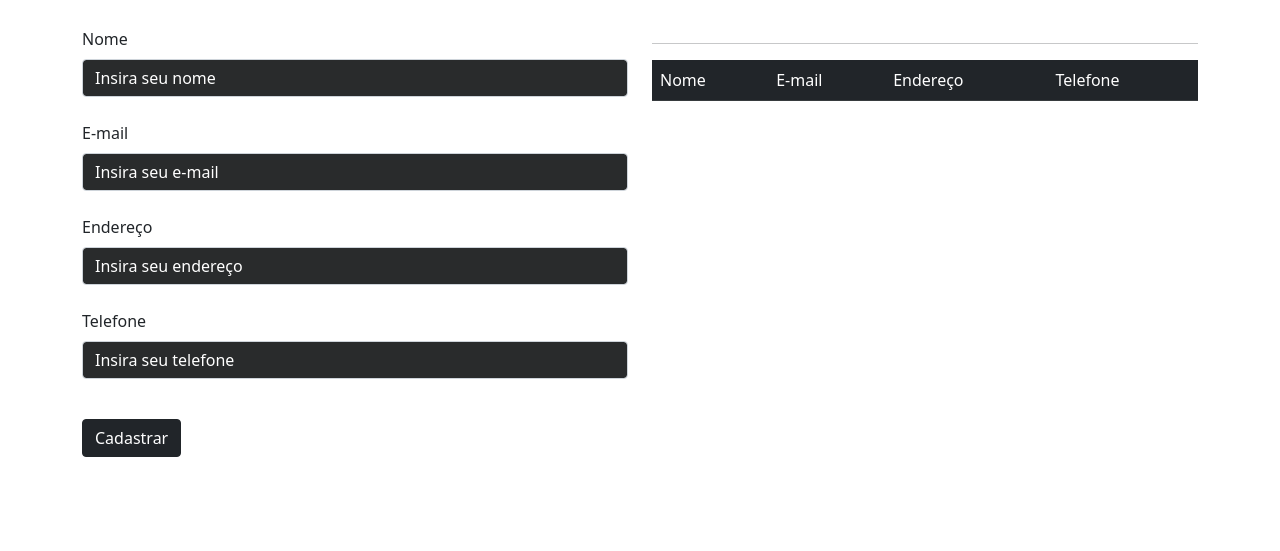
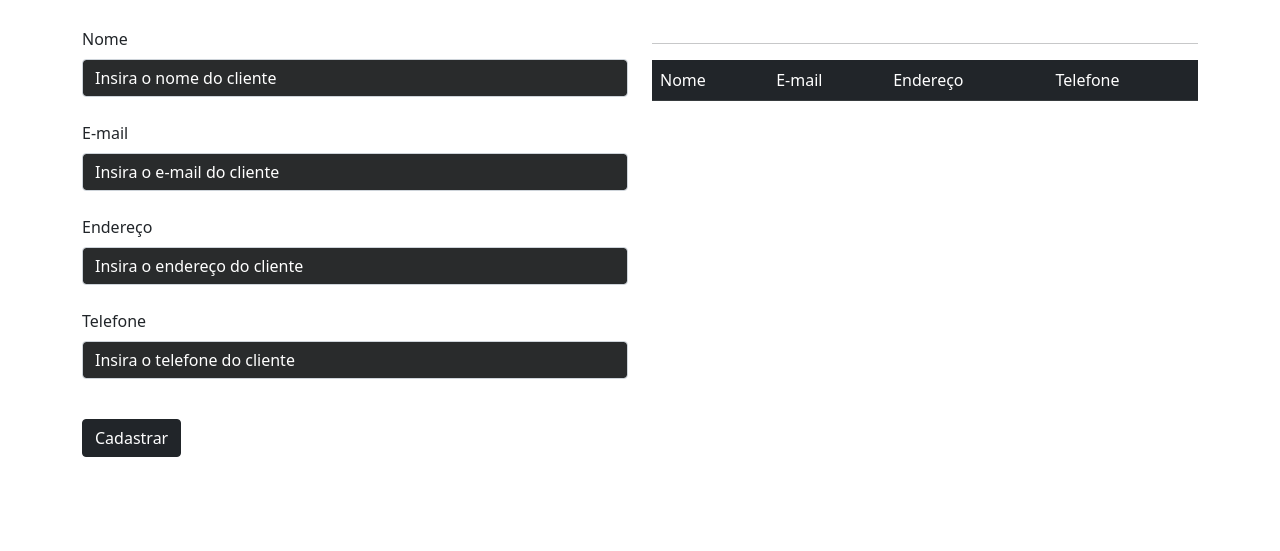
Before and after one commit to Awazeus/gestao-cadastros, a plain HTML site: page index.html in a window 1280 px wide. Shown: the part 249-800 px from the top of the page. Drawn offline with nearby package versions, Linux system fonts and the light colour scheme.

Commit message:
first commit

```diff
--- a/index.html
+++ b/index.html
@@ -65,22 +65,22 @@
 
                                 <h1>Cadastro de Clientes</h1><br>
                                 <label class="form-label">Nome</label>
-                                <input style="background-color:#292b2c ; color:white" type="text" class="form-control" id="inputClienteNome" placeholder="Insira seu nome">
+                                <input style="background-color:#292b2c ; color:white" type="text" class="form-control" id="inputClienteNome" placeholder="Insira o nome do cliente">
 
                                 <br>
 
                                 <label class="form-label">E-mail</label>
-                                <input style="background-color:#292b2c ; color:white" type="email" class="form-control" id="inputClienteEmail" placeholder="Insira seu e-mail">
+                                <input style="background-color:#292b2c ; color:white" type="email" class="form-control" id="inputClienteEmail" placeholder="Insira o e-mail do cliente">
 
                                 <br>
 
                                 <label class="form-label">Endereço</label>
-                                <input style="background-color:#292b2c ; color:white" type="text" class="form-control" id="inputClienteEndereco" placeholder="Insira seu endereço">
+                                <input style="background-color:#292b2c ; color:white" type="text" class="form-control" id="inputClienteEndereco" placeholder="Insira o endereço do cliente">
 
                                 <br>
 
                                 <label class="form-label">Telefone</label>
-                                <input style="background-color:#292b2c ; color:white" type="text" class="form-control" id="inputClienteTelefone" placeholder="Insira seu telefone">
+                                <input style="background-color:#292b2c ; color:white" type="text" class="form-control" id="inputClienteTelefone" placeholder="Insira o telefone do cliente">
 
                                 <br>
 
```
